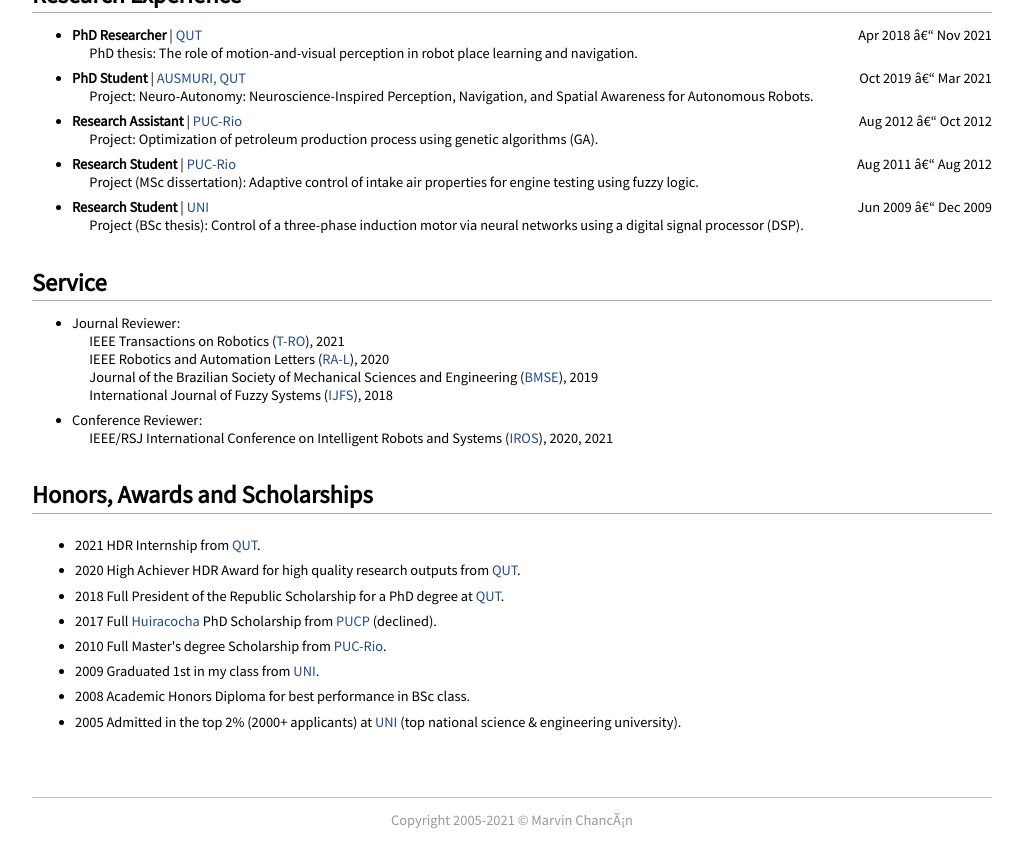
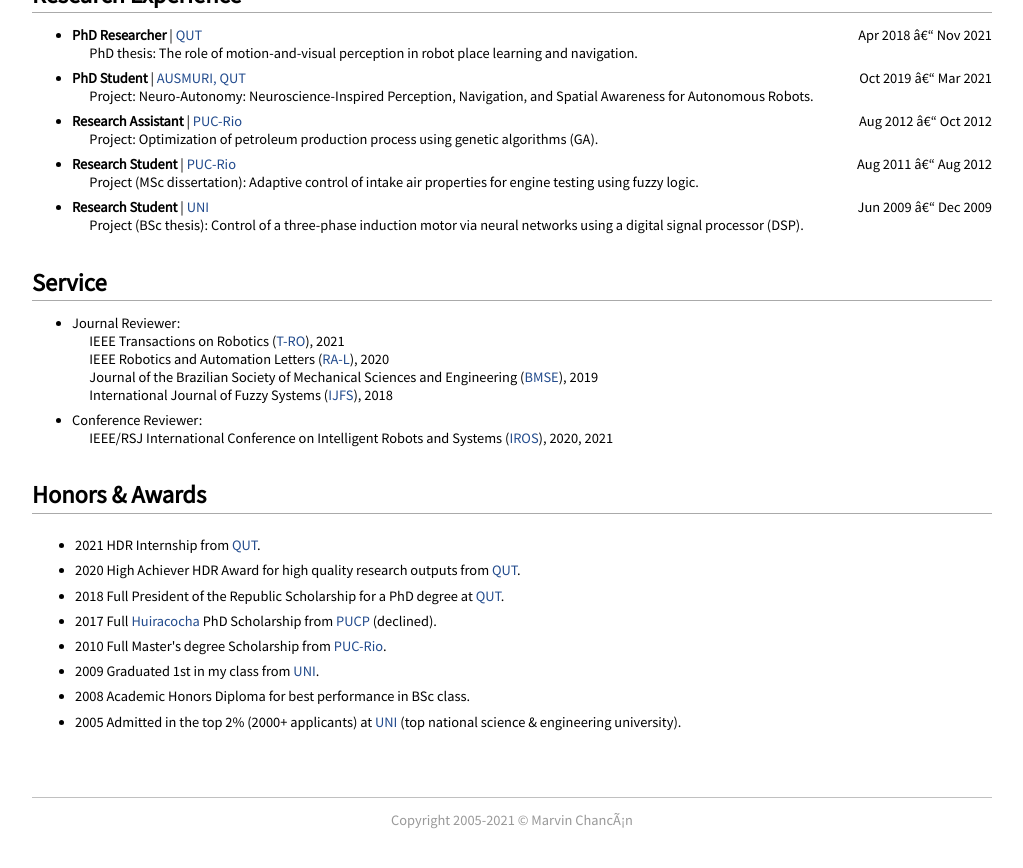
Before and after one commit to mchancan/mchancan.github.io, a Jekyll site: the page built from index.html, in a window 1280 px wide and 900 px high, scrolled down 2064 px. Shown: the top 868 px of the window, without its empty margins (128-1151 px from the left). Built offline with Jekyll 4.4.1, drawn with Linux system fonts in a browser that asks for light colours; comment, search, counter and statistics services are not loaded; a style sheet for code colours, icons or effects is not loaded.

Commit message:
Update index.html

```diff
--- a/index.html
+++ b/index.html
@@ -189,7 +189,7 @@ As a result, my research papers have been published at top-tier machine learning
 	</li>
 </ul>
 
-<h2>Honors, Awards and Scholarships</h2>
+<h2>Honors & Awards</h2>
 <table style="border-spacing:2px">
 <tbody>
 	<tr>
```
